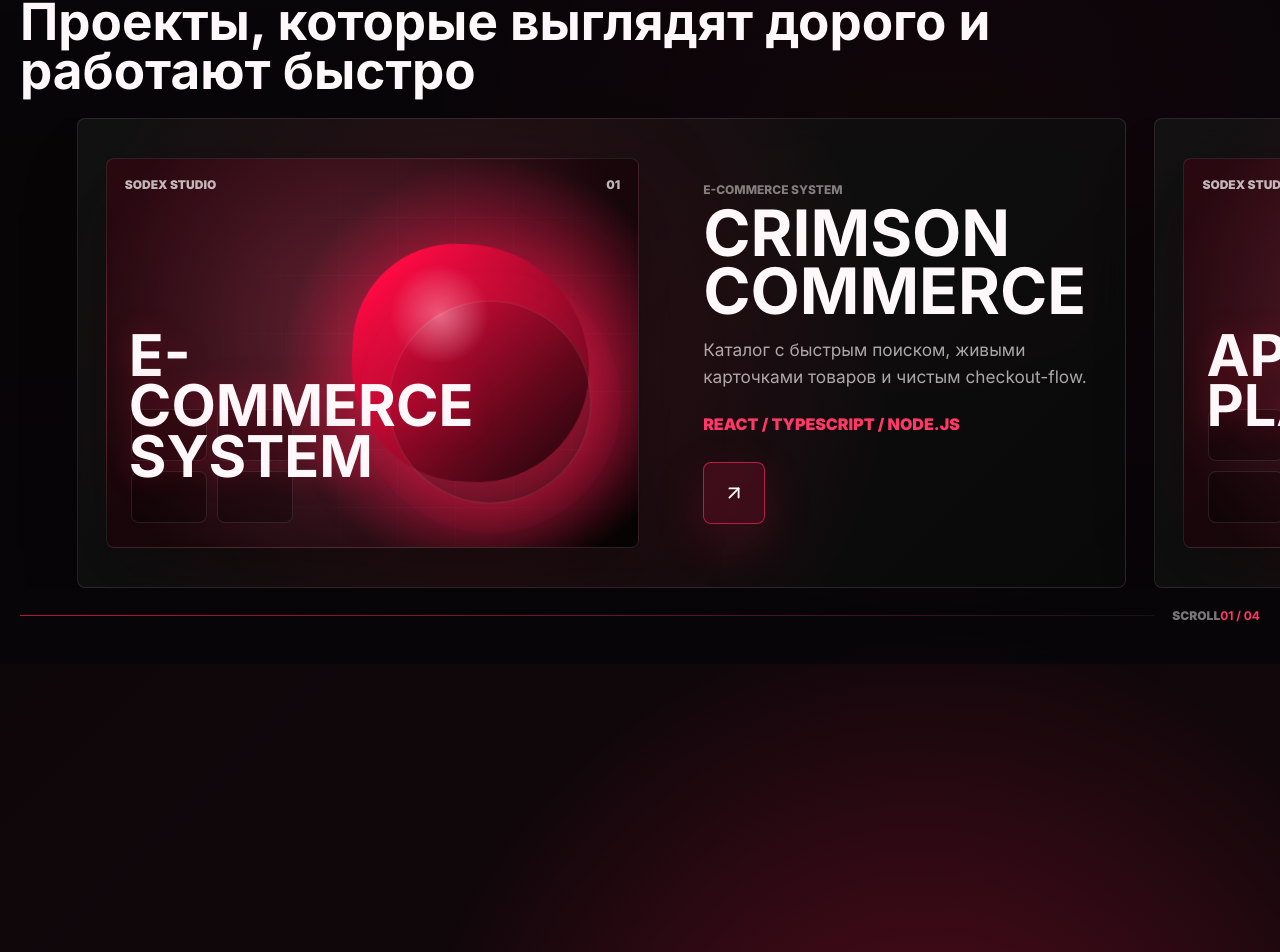
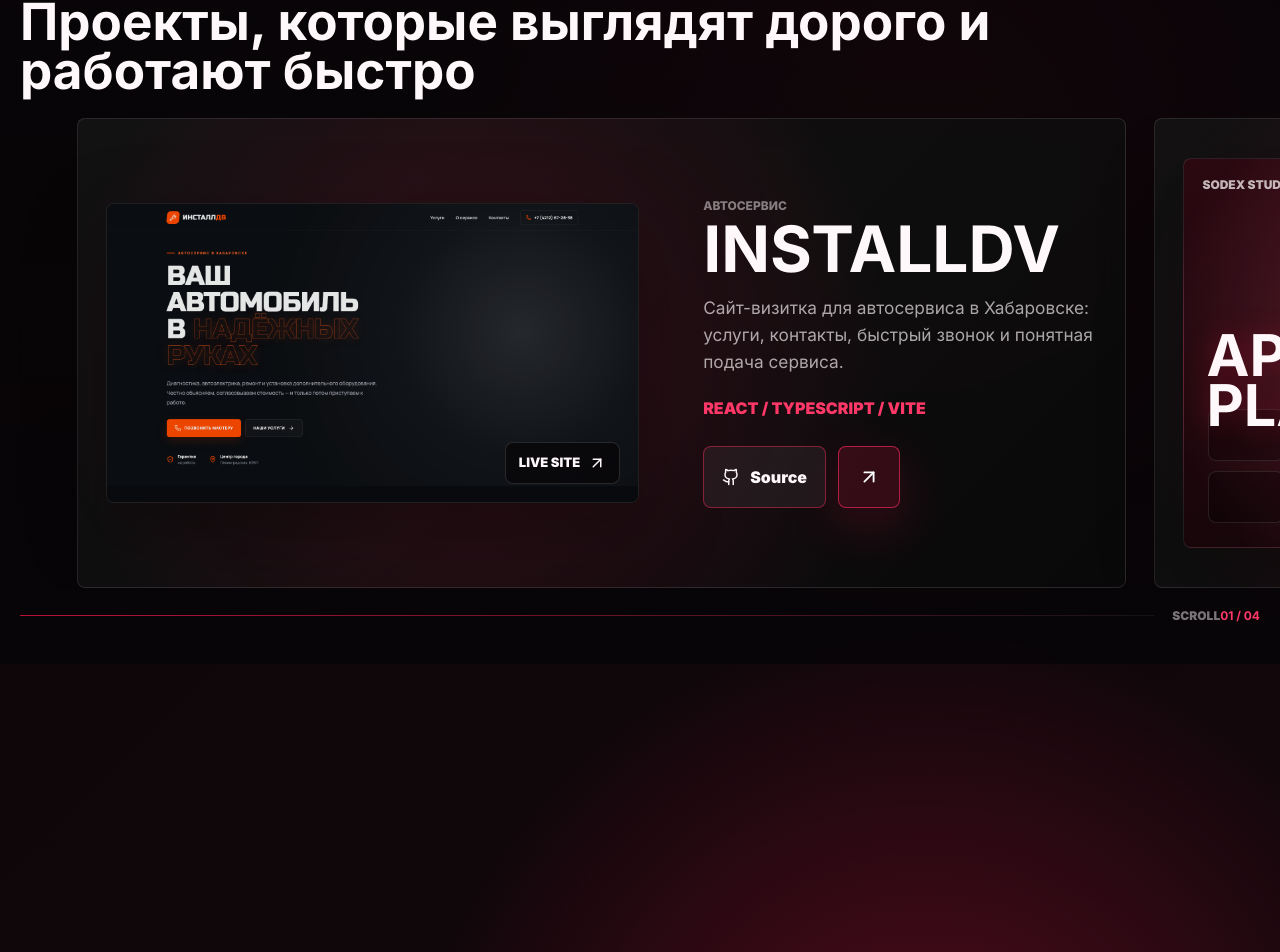
Before and after one commit to Sodex00/SodeX-Studio, a React (Vite) app: page / in a window 1280 px wide. Shown: the part 936-1888 px from the top of the page. Built offline with nearby package versions, Linux system fonts and the light colour scheme.

Commit message:
Add InstallDV project case

```diff
--- a/src/main.tsx
+++ b/src/main.tsx
@@ -6,10 +6,13 @@ import "./styles.css";
 
 const projects = [
   {
-    title: "Crimson Commerce",
-    type: "E-commerce system",
-    text: "Каталог с быстрым поиском, живыми карточками товаров и чистым checkout-flow.",
-    tech: "React / TypeScript / Node.js",
+    title: "InstallDV",
+    type: "Автосервис",
+    text: "Сайт-визитка для автосервиса в Хабаровске: услуги, контакты, быстрый звонок и понятная подача сервиса.",
+    tech: "React / TypeScript / Vite",
+    cover: "installdv-cover.png",
+    siteUrl: "https://installdv.ru",
+    repoUrl: "https://github.com/Sodex00/InstallDV",
   },
   {
     title: "Pulse Backend",
@@ -46,6 +49,7 @@ const marqueeStack = [
   "Linux",
 ];
 const logoUrl = `${import.meta.env.BASE_URL}logo.png`;
+const assetUrl = (fileName: string) => `${import.meta.env.BASE_URL}${fileName}`;
 
 function App() {
   const worksSectionRef = useRef<HTMLElement | null>(null);
@@ -173,7 +177,22 @@ function App() {
             >
               {projects.map((project, index) => (
                 <article className="portfolio-slide" key={project.title}>
-                  <div className="project-preview">
+                  <a
+                    className={`project-preview ${project.cover ? "project-preview-image" : ""}`}
+                    href={project.siteUrl ?? "#works"}
+                    target={project.siteUrl ? "_blank" : undefined}
+                    rel={project.siteUrl ? "noreferrer" : undefined}
+                    aria-label={project.siteUrl ? `Открыть сайт ${project.title}` : project.title}
+                  >
+                    {project.cover ? (
+                      <>
+                        <img src={assetUrl(project.cover)} alt={`Обложка проекта ${project.title}`} />
+                        <span className="preview-open">
+                          Live site <ArrowUpRight size={18} />
+                        </span>
+                      </>
+                    ) : (
+                      <>
                         <div className="preview-topline">
                           <span>SodeX Studio</span>
                           <span>{String(index + 1).padStart(2, "0")}</span>
@@ -186,15 +205,31 @@ function App() {
                           <span />
                         </div>
                         <strong>{project.type}</strong>
-                  </div>
+                      </>
+                    )}
+                  </a>
                   <div className="project-info">
                     <p>{project.type}</p>
                     <h3>{project.title}</h3>
                     <span>{project.text}</span>
                     <small>{project.tech}</small>
-                    <button aria-label={`Открыть ${project.title}`}>
+                    <div className="project-actions">
+                      {project.repoUrl ? (
+                        <a className="repo-chip" href={project.repoUrl} target="_blank" rel="noreferrer">
+                          <Github size={18} />
+                          Source
+                        </a>
+                      ) : null}
+                      <a
+                        className="project-open"
+                        href={project.siteUrl ?? "#works"}
+                        target={project.siteUrl ? "_blank" : undefined}
+                        rel={project.siteUrl ? "noreferrer" : undefined}
+                        aria-label={`Открыть ${project.title}`}
+                      >
                         <ArrowUpRight size={22} />
-                    </button>
+                      </a>
+                    </div>
                   </div>
                 </article>
               ))}
--- a/src/styles.css
+++ b/src/styles.css
@@ -81,7 +81,8 @@ main {
 nav,
 .eyebrow,
 .hero-actions,
-.project-info button,
+.project-open,
+.repo-chip,
 .contact {
   display: flex;
   align-items: center;
@@ -196,7 +197,8 @@ h3 {
 
 .primary,
 .ghost,
-.project-info button {
+.project-open,
+.repo-chip {
   display: inline-flex;
   align-items: center;
   justify-content: center;
@@ -227,7 +229,8 @@ h3 {
 
 .primary:hover,
 .ghost:hover,
-.project-info button:hover {
+.project-open:hover,
+.repo-chip:hover {
   transform: translateY(-2px);
 }
 
@@ -364,6 +367,7 @@ h3 {
 
 .project-preview {
   position: relative;
+  display: block;
   min-height: min(430px, calc(100svh - 410px));
   overflow: hidden;
   border: 1px solid rgba(255, 255, 255, 0.1);
@@ -374,6 +378,59 @@ h3 {
     linear-gradient(145deg, rgba(255, 23, 77, 0.14), rgba(0, 0, 0, 0.42)),
     #080607;
   box-shadow: 0 26px 80px rgba(0, 0, 0, 0.35);
+}
+
+.project-preview-image {
+  align-self: center;
+  min-height: auto;
+  aspect-ratio: 16 / 9;
+  background: #080607;
+}
+
+.project-preview-image::before,
+.project-preview-image::after {
+  display: none;
+}
+
+.project-preview-image img {
+  display: block;
+  width: 100%;
+  height: 100%;
+  min-height: inherit;
+  object-fit: cover;
+  filter: contrast(1.02) saturate(1.02) brightness(0.92);
+  transform: scale(1);
+  transition:
+    transform 520ms ease,
+    filter 520ms ease;
+}
+
+.project-preview-image:hover img {
+  filter: contrast(1.18) saturate(1.12) brightness(1);
+  transform: scale(1.055);
+}
+
+.project-preview-image::selection {
+  background: transparent;
+}
+
+.preview-open {
+  position: absolute;
+  right: 18px;
+  bottom: 18px;
+  z-index: 3;
+  display: inline-flex;
+  align-items: center;
+  gap: 8px;
+  padding: 11px 13px;
+  border: 1px solid rgba(255, 255, 255, 0.13);
+  border-radius: 8px;
+  background: rgba(7, 5, 7, 0.72);
+  color: #fff8fb;
+  font-size: 13px;
+  font-weight: 900;
+  text-transform: uppercase;
+  backdrop-filter: blur(14px);
 }
 
 .project-preview::before,
@@ -490,15 +547,35 @@ h3 {
   text-transform: uppercase;
 }
 
-.project-info button {
+.project-actions {
+  display: flex;
+  flex-wrap: wrap;
+  gap: 12px;
+  margin-top: 28px;
+}
+
+.project-open {
   width: 62px;
   height: 62px;
-  margin-top: 28px;
   border: 1px solid rgba(255, 42, 95, 0.62);
   background: rgba(255, 23, 77, 0.16);
   color: #ffffff;
   cursor: pointer;
   box-shadow: 0 18px 50px rgba(255, 23, 77, 0.18);
+}
+
+.repo-chip {
+  min-height: 62px;
+  padding: 0 18px;
+  border: 1px solid rgba(255, 42, 95, 0.45);
+  background: rgba(255, 255, 255, 0.055);
+  color: #fff8fb;
+  font-weight: 900;
+}
+
+.repo-chip:hover {
+  border-color: rgba(255, 42, 95, 0.72);
+  background: rgba(255, 23, 77, 0.12);
 }
 
 @keyframes molten-shift {
@@ -812,6 +889,11 @@ h3 {
     min-height: 190px;
   }
 
+  .project-preview-image {
+    min-height: auto;
+    aspect-ratio: 16 / 10;
+  }
+
   .project-preview strong {
     left: 18px;
     max-width: calc(100% - 36px);
@@ -833,10 +915,23 @@ h3 {
     font-size: 13px;
   }
 
-  .project-info button {
+  .project-actions {
+    margin-top: 18px;
+  }
+
+  .project-open,
+  .repo-chip {
+    min-height: 50px;
+  }
+
+  .project-open {
     width: 50px;
     height: 50px;
-    margin-top: 18px;
+  }
+
+  .repo-chip {
+    padding: 0 14px;
+    font-size: 14px;
   }
 
   .rail-hint {
```
Also changed, not shown: public/installdv-cover.png (added). Lines whose indentation alone changed are shown as unchanged.
